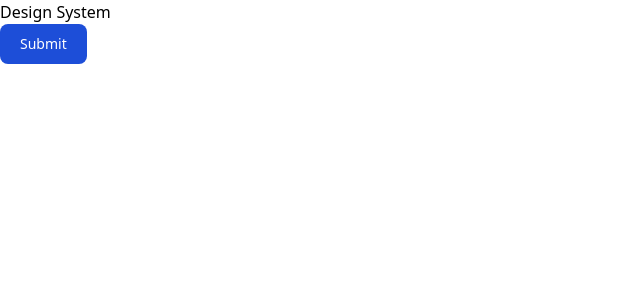
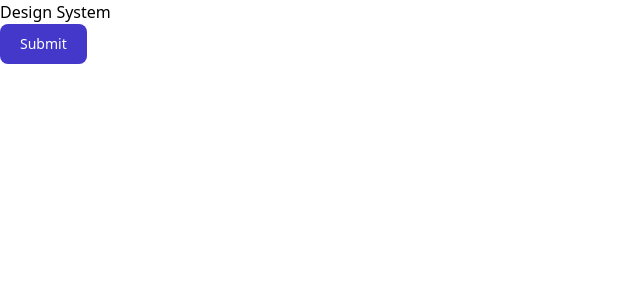
Before and after one commit to mohsin-shaikh/design-system, a Next.js app: page / in a window 1280 px wide. Shown: the top 300 px of the page, without its empty margins (0-640 px from the left). Built offline with nearby package versions, Linux system fonts and the light colour scheme.

Commit message:
Basic theme setup

```diff
--- a/src/components/button.tsx
+++ b/src/components/button.tsx
@@ -3,14 +3,26 @@ import React from 'react'
 
 type Props = {
     label: string
+    onClick: () => void
+    type?: 'button' | 'submit' | 'reset'
+    value?: string | number
 }
 
-const Button = ({label}: Props) => {
+/**
+ * TODO: 1. Primary (CTA, Form Submit), Secondary (Reset, Cancel, Close)
+ * TODO: 2. Handle Button Type
+ * TODO: 3.
+ */
+
+const Button = ({ label, onClick, type = 'button', value }: Props) => {
     return (<>
         <button
-            type='button'
-            className='text-white bg-blue-700 hover:bg-blue-800 focus:ring-4 focus:ring-blue-300 font-medium rounded-lg text-sm px-5 py-2.5 mr-2 mb-2 dark:bg-blue-600 dark:hover:bg-blue-700 focus:outline-none dark:focus:ring-blue-800'
-        >{label}</button>
+            type={type}
+            className='text-white bg-primary-700 hover:bg-primary-800 focus:ring-4 focus:ring-primary-300 font-medium rounded-lg text-sm px-5 py-2.5 mr-2 mb-2 dark:bg-primary-600 dark:hover:bg-primary-700 focus:outline-none dark:focus:ring-primary-800'
+            onClick={onClick}
+        >
+            {label}
+        </button>
     </>)
 }
 
--- a/src/pages/index.tsx
+++ b/src/pages/index.tsx
@@ -2,8 +2,8 @@ import Button from '@/components/button'
 
 
 export default function Home() {
-    return (<>
+    return (<div className='container mx-auto'>
         <h1>Design System</h1>
-        <Button label='Submit' />
-    </>)
+        <Button label='Submit' onClick={() => alert()} />
+    </div>)
 }
--- a/tailwind.config.js
+++ b/tailwind.config.js
@@ -1,5 +1,9 @@
 /** @type {import('tailwindcss').Config} */
+
+const colors = require('tailwindcss/colors')
+
 module.exports = {
+    darkMode: 'class',
     content: [
         // './src/pages/**/*.{js,ts,jsx,tsx}',
         // './src/components/**/*.{js,ts,jsx,tsx}',
@@ -9,13 +13,39 @@ module.exports = {
         "./src/**/*.{js,ts,jsx,tsx}",
     ],
     theme: {
-        extend: {
-            backgroundImage: {
-                'gradient-radial': 'radial-gradient(var(--tw-gradient-stops))',
-                'gradient-conic':
-                    'conic-gradient(from 180deg at 50% 50%, var(--tw-gradient-stops))',
-            },
+        colors: {
+            transparent: 'transparent',
+            primary: colors.indigo,
+            secondary: colors.yellow,
+            neutral: colors.gray,
+            // primary: {
+            //     "50": "#eff6ff",
+            //     "100": "#dbeafe",
+            //     "200": "#bfdbfe",
+            //     "300": "#93c5fd",
+            //     "400": "#60a5fa",
+            //     "500": "#3b82f6",
+            //     "600": "#2563eb",
+            //     "700": "#1d4ed8",
+            //     "800": "#1e40af",
+            //     "900": "#1e3a8a"
+            // },
+            black: colors.black,
+            white: colors.white,
+            gray: colors.gray,
+            emerald: colors.emerald,
+            indigo: colors.indigo,
+            yellow: colors.yellow,
         },
+        // extend: {
+        //     spacing: {
+        //         '8xl': '96rem',
+        //         '9xl': '128rem',
+        //     },
+        //     borderRadius: {
+        //         '4xl': '2rem',
+        //     }
+        // }
     },
     plugins: [],
 }
```
